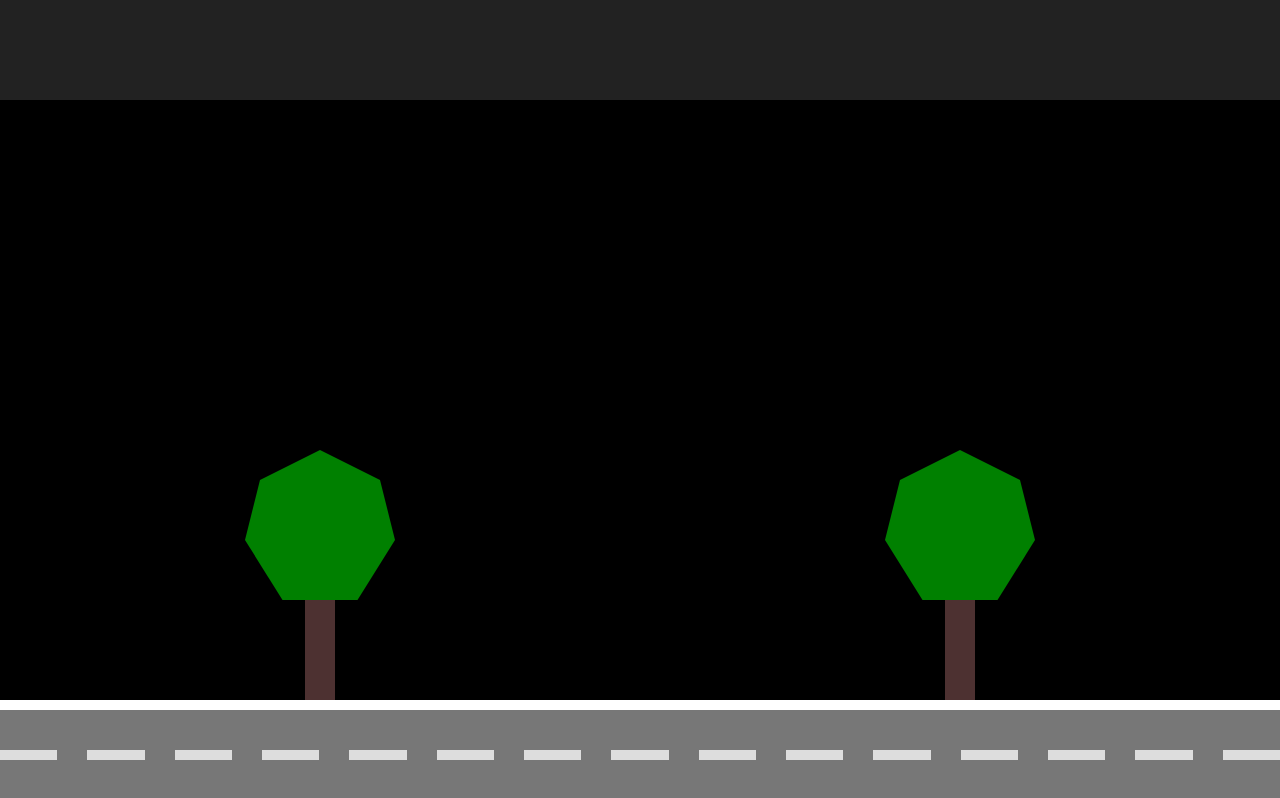
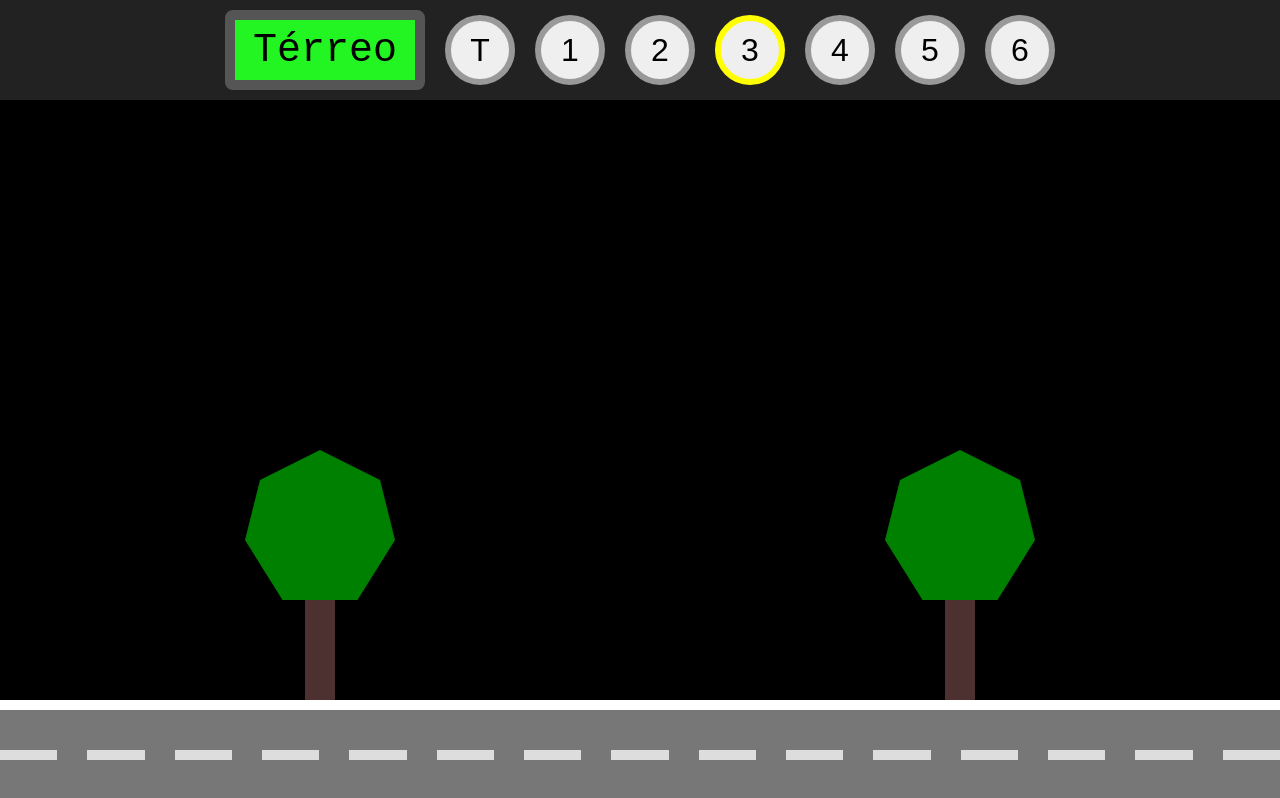
Before and after one commit to FabinhoFlauzino/elevador-js, a plain HTML site: page index.html in a window 1280 px wide. Drawn offline with Linux system fonts and the light colour scheme.

Commit message:
Criando controles

```diff
--- a/css/style.css
+++ b/css/style.css
@@ -9,6 +9,7 @@ body {
   flex-direction: column;
   background-color: black;
   height: 100vh;
+  font-family: monospace;
 }
 
 .calcada {
@@ -20,8 +21,38 @@ body {
 
 /* CSS Controles */
 .controles {
+  display: flex;
+  justify-content: center;
+  align-items: center;
+  gap: 20px;
   height: 100px;
   background: #222;
+  padding: 10px;
+}
+
+.controles .mostrador {
+  display: flex;
+  align-items: center;
+  justify-content: center;
+  background-color: #22f522;
+  border: 10px solid #555;
+  height: 100%;
+  width: 200px;
+  border-radius: 8px;
+  font-size: 2.5rem;
+}
+
+.controles button {
+  height: 70px;
+  width: 70px;
+  border-radius: 50%;
+  font-size: 2rem;
+  border: 6px solid #999;
+  cursor: pointer;
+}
+
+.controles button.destaque {
+  border-color: yellow;
 }
 
 /* CSS Rua */
--- a/index.html
+++ b/index.html
@@ -7,11 +7,22 @@
   <link rel="stylesheet" href="./css/style.css">
 </head>
 <body>
-  <div class="controles"></div>
+  <div class="controles">
+    <div class="mostrador">Térreo</div>
+    <button>T</button>
+    <button>1</button>
+    <button>2</button>
+    <button class="destaque">3</button>
+    <button>4</button>
+    <button>5</button>
+    <button>6</button>
+  </div>
+
   <div class="calcada">
     <div class="arvore"></div>
     <div class="arvore"></div>
   </div>
+
   <div class="rua" faixas="15"></div>
 
   <script src="./js/rua.js" defer></script>
```
